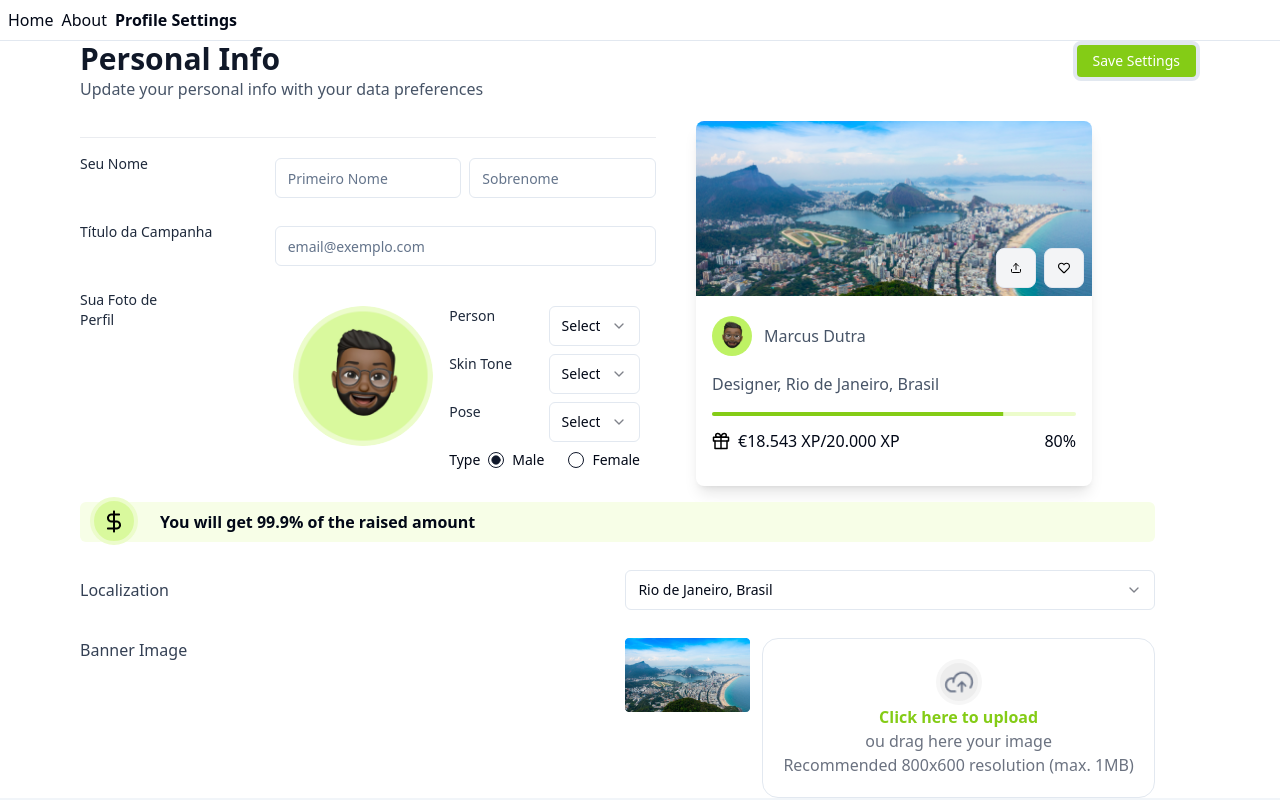
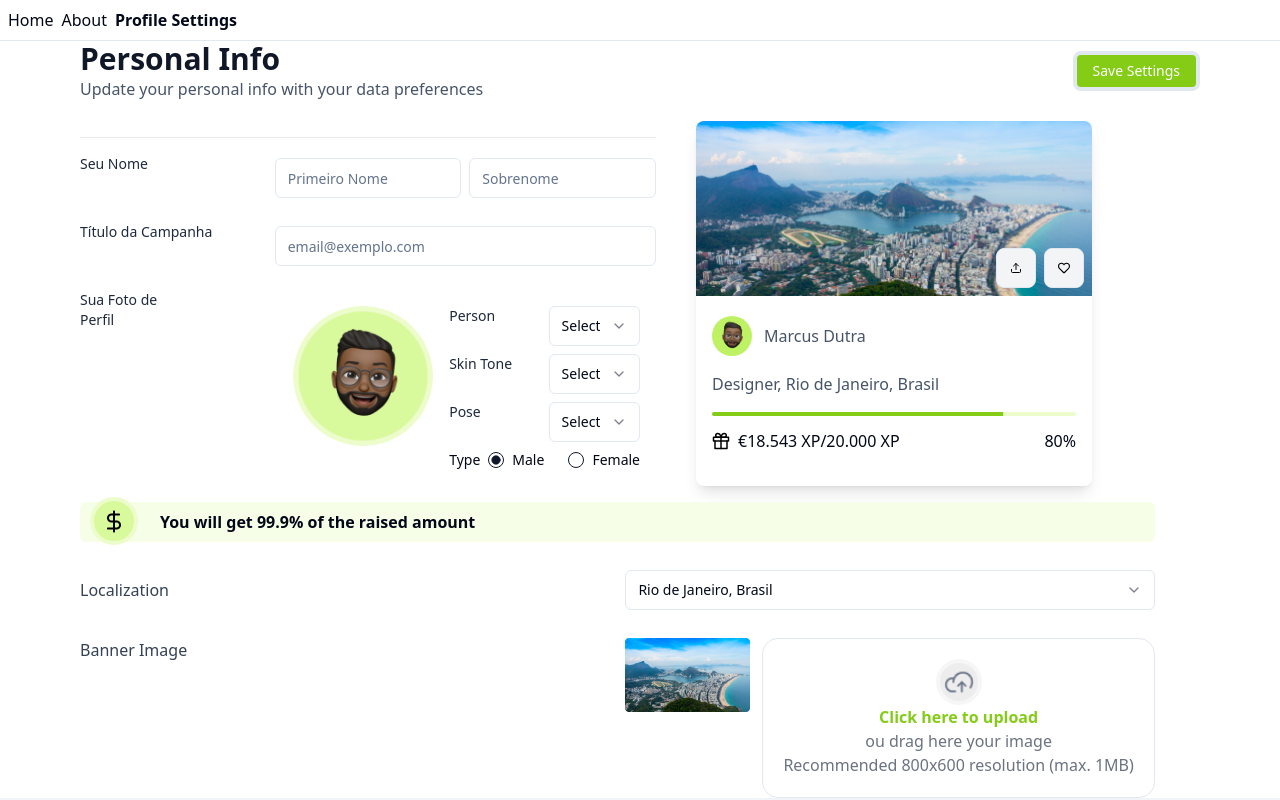
Before and after one commit to Aprender-e-Crescer/crowdfy, a React (Vite) app: page /profile-settings in a window 1280 px wide. Shown: the top 800 px of the page. Built offline with nearby package versions, Linux system fonts and the light colour scheme.

Commit message:
add estilo

```diff
--- a/src/routes/profile-settings.tsx
+++ b/src/routes/profile-settings.tsx
@@ -38,7 +38,7 @@ function ProfileSettings() {
 
       <div className=" hidden md:flex flex-col mx-20 gap-y-4">
         <div className="flex flex-col gap-y-5 gap-x-5 ">
-          <div className="flex w-full justify-between">
+          <div className="flex w-full justify-between items-center">
             <ProfileInfo />
             <Button className="bg-lime-500 text-white" variant={'shadow'}>
               Save Settings
```
